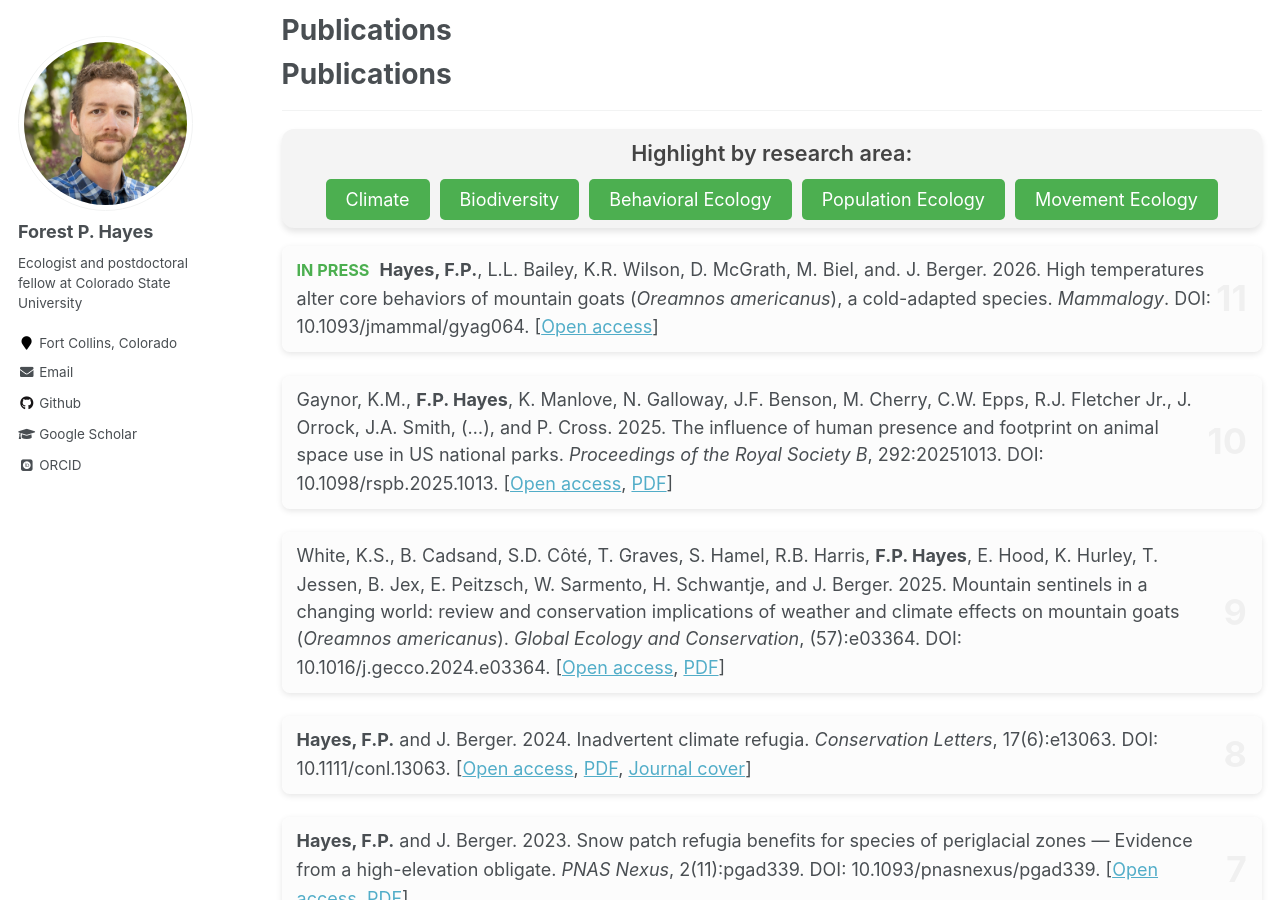
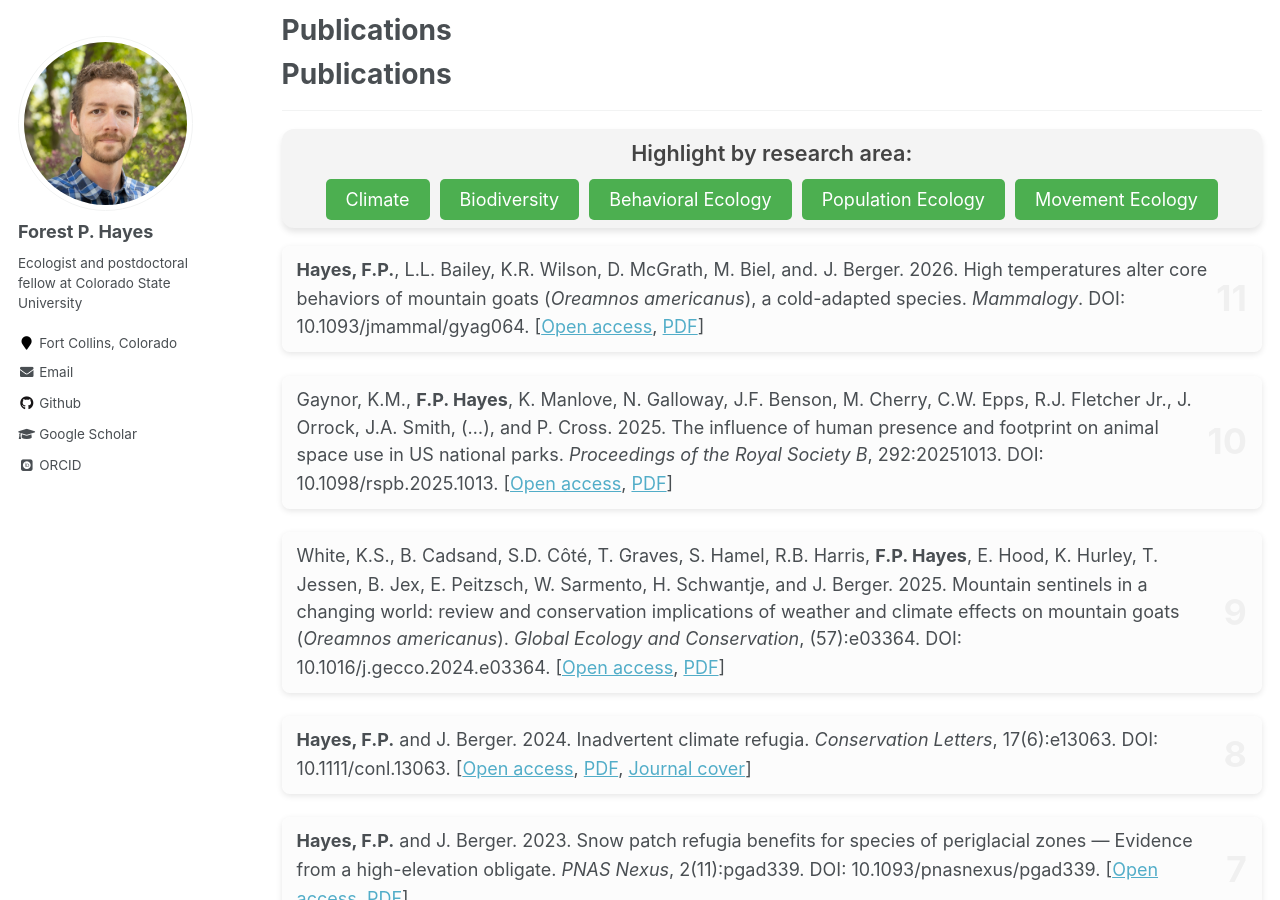
Before and after one commit to foresthayes/foresthayes.github.io, a Jekyll site: the page built from _pages/publications.md, in a window 1280 px wide and 900 px high, scrolled down 1062 px. Built offline with Jekyll 4.4.1, drawn with Linux system fonts in a browser that asks for light colours; some web fonts are replaced; our own code applies the rules of GitHub Pages for plain Markdown files.

Commit message:
Update publications

```diff
--- a/_pages/publications.md
+++ b/_pages/publications.md
@@ -25,9 +25,8 @@ header:
 <!--span style="color: #4CAF50; font-size: 0.9em; font-weight: bold; text-transform: uppercase; margin-right: 5px;">In press</span> -->
 
 <span class="publication" data-topics="Behavioral Ecology, Climate, Movement Ecology">
-  <span style="color: #4CAF50; font-size: 0.9em; font-weight: bold; text-transform: uppercase; margin-right: 5px;">In press</span>
-  <span class="publication-number">11</span>
-  **Hayes, F.P.**, L.L. Bailey, K.R. Wilson, D. McGrath, M. Biel, and. J. Berger. 2026. High temperatures alter core behaviors of mountain goats (*Oreamnos americanus*), a cold-adapted species. *Mammalogy*. DOI: 10.1093/jmammal/gyag064. \[[Open access](https://doi.org/10.1093/jmammal/gyag064)\]
+    <span class="publication-number">11</span>
+  **Hayes, F.P.**, L.L. Bailey, K.R. Wilson, D. McGrath, M. Biel, and. J. Berger. 2026. High temperatures alter core behaviors of mountain goats (*Oreamnos americanus*), a cold-adapted species. *Mammalogy*. DOI: 10.1093/jmammal/gyag064. \[[Open access](https://doi.org/10.1093/jmammal/gyag064), <a href="./2026_Hayes et al_high temperatures alter core behaviors.pdf">PDF</a>\]
 </span>
 
 <span class="publication" data-topics="Behavioral Ecology, Movement Ecology">
```
Also changed, not shown: 1 other file.
